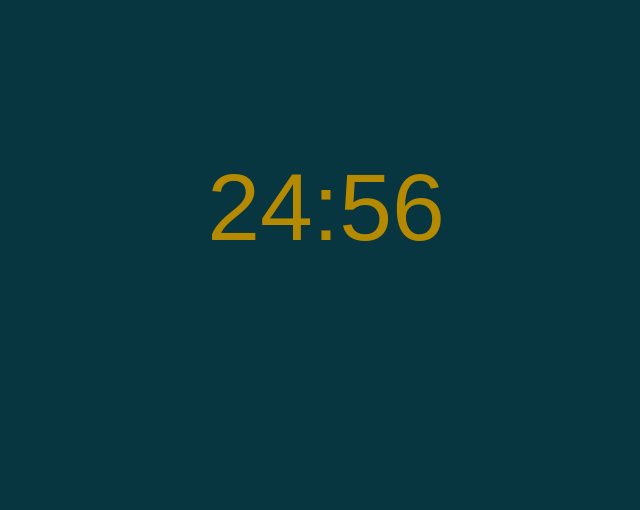
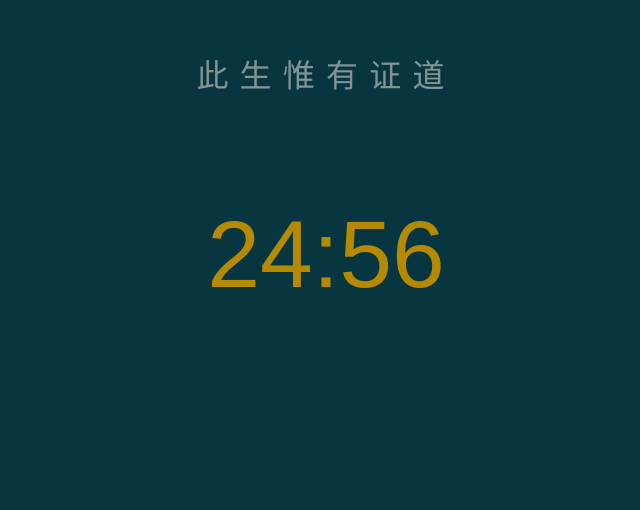
Before and after one commit to chinylv/SimpleTimer, a plain HTML site: page webzone/index.html in a window 1280 px wide. Shown: the part 135-645 px from the top of the page, without its empty margins (314-954 px from the left). Drawn offline with Linux system fonts and the light colour scheme.

Commit message:
add motto content & modify music

```diff
--- a/webzone/css/style.css
+++ b/webzone/css/style.css
@@ -30,14 +30,24 @@ div.wrapper {
     overflow: auto;
 }
 
+div.motto_block {
+    height: 150px;
+    width: inherit;
+    text-align: center;
+    font-size: 32px;
+    color: #839496;
+    line-height: 38px;
+    letter-spacing: 0.35em;
+    vertical-align: middle;
+    overflow: auto;
+}
+
 div.text_timer {
     height: inherit;
     width: inherit;
     text-align: center;
     font-size: 95px;
-    color: #B58900;
-    line-height: 20px;
-    display: table-cell;
+    line-height: 95px;
     vertical-align: middle;
     overflow: auto;
 }
--- a/webzone/index.html
+++ b/webzone/index.html
@@ -19,6 +19,9 @@
 
 <body>
     <div class="wrapper">
+        <div class="motto_block">
+            <span id="motto">此生惟有证道</span>
+        </div>
         <div class="text_timer">
             <span id="curTimer">Start Timer</span>
             <div id="msc_player" style="visibility:hidden">
--- a/webzone/js/functions.js
+++ b/webzone/js/functions.js
@@ -1,6 +1,6 @@
 function playMsc() {
     var player  = document.getElementById( "msc_player" );
-    player.innerHTML = '<embed type="audio/mpeg" src="msc/Ice_in_Cup.mp3" allowfullscreen="false" allowscriptaccess="always" style="height:0px;width:0px;visibility:hidden" />';
+    player.innerHTML = '<embed type="audio/mpeg" src="msc/SMS_Mystery.mp3" allowfullscreen="false" allowscriptaccess="always" style="height:0px;width:0px;visibility:hidden" />';
 }
 
 function runTimer( inVal ) {
```
